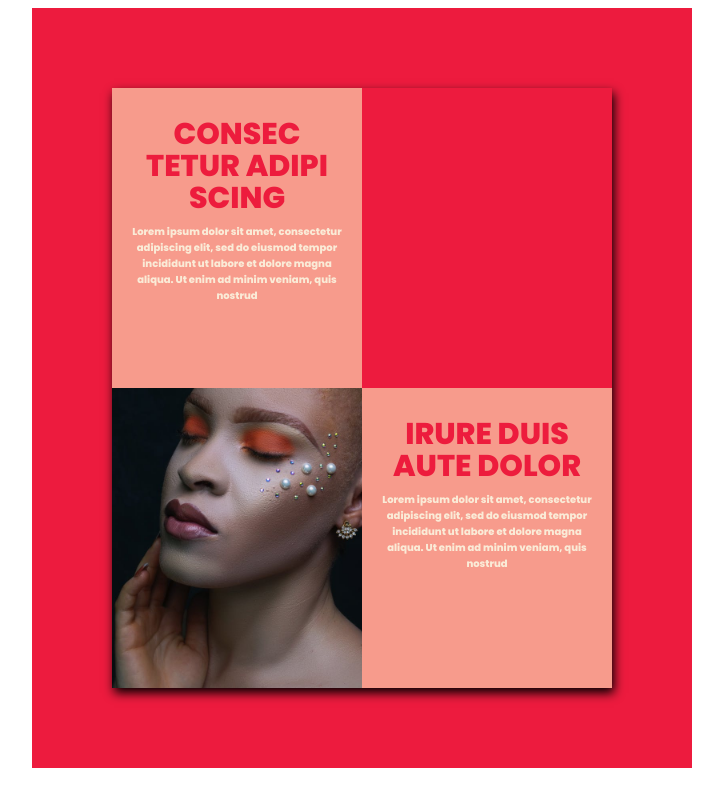
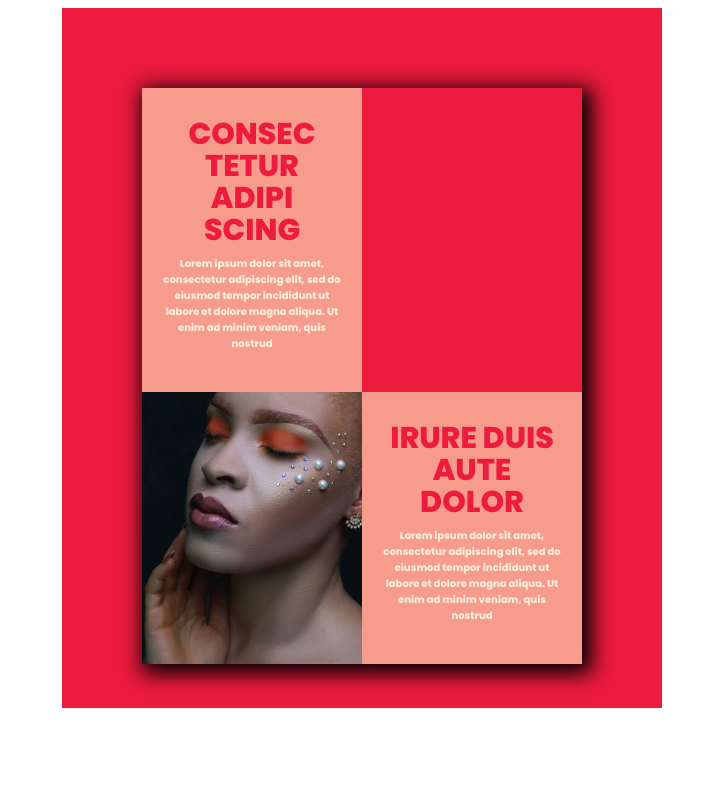
Before and after one commit to hoc-labs/four-square-solution, a plain HTML site: page index.html in a window 1280 px wide. Shown: the whole page, without its empty margins (278-1001 px from the left). Drawn offline with Linux system fonts and the light colour scheme.

Commit message:
changed to flex

```diff
--- a/index.html
+++ b/index.html
@@ -9,7 +9,9 @@
   </head>
   <body>
     <main>
-      <div class="grid">
+      <div class="box-shadow">
+        <div class="row">
+          <div>
             <div class="text-cell">
               <div class="title">consec tetur adipi scing</div>
               <p>
@@ -18,8 +20,14 @@
                 ad minim veniam, quis nostrud
               </p>
             </div>
-        <div class="top-right photo-cell"></div>
-        <div class="bottom-left photo-cell"></div>
+          </div>
+          <div class="top-right photo-cell">
+          </div>
+        </div>
+        <div class="row">
+          <div class="bottom-left photo-cell">
+          </div>
+          <div>
             <div class="text-cell">
               <div class="title">Irure duis aute dolor</div>
               <p>
@@ -29,6 +37,8 @@
               </p>
             </div>
           </div>
+        </div>
+      </div>
     </main>
   </body>
 </html>
--- a/styles.css
+++ b/styles.css
@@ -1,4 +1,8 @@
 @import url('https://fonts.googleapis.com/css2?family=Poppins:wght@800&display=swap');
+
+*, *::before, *::after {
+  box-sizing: border-box;
+}
 
 body {
   font-family: Poppins, sans-serif;
@@ -8,23 +12,28 @@ body {
 
 main {
   background-color:#ed1b3e;
-  width:500px;
-  margin-left:auto;
-  margin-right:auto;
+  width:600px;
+  height:700px;
+  margin: auto;
   padding:80px;
 }
 
-.grid {
-  display:grid;
-  grid-template-columns: 1fr 1fr;
-  grid-template-rows: 300px 300px;
-  box-shadow: 2px 5px 10px black;
+.box-shadow {
+  box-shadow: 5px 5px 20px 5px black;
+}
+
+.row {
+  display:flex;
+}
+
+.row > * {
+  width:100%;
 }
 
 .text-cell {
   background-color:#f79b8c;
+  padding:30px 20px;
   text-align:center;
-  padding:30px 20px;
 }
 
 .text-cell .title {
```
Lines whose indentation alone changed are shown as unchanged.
